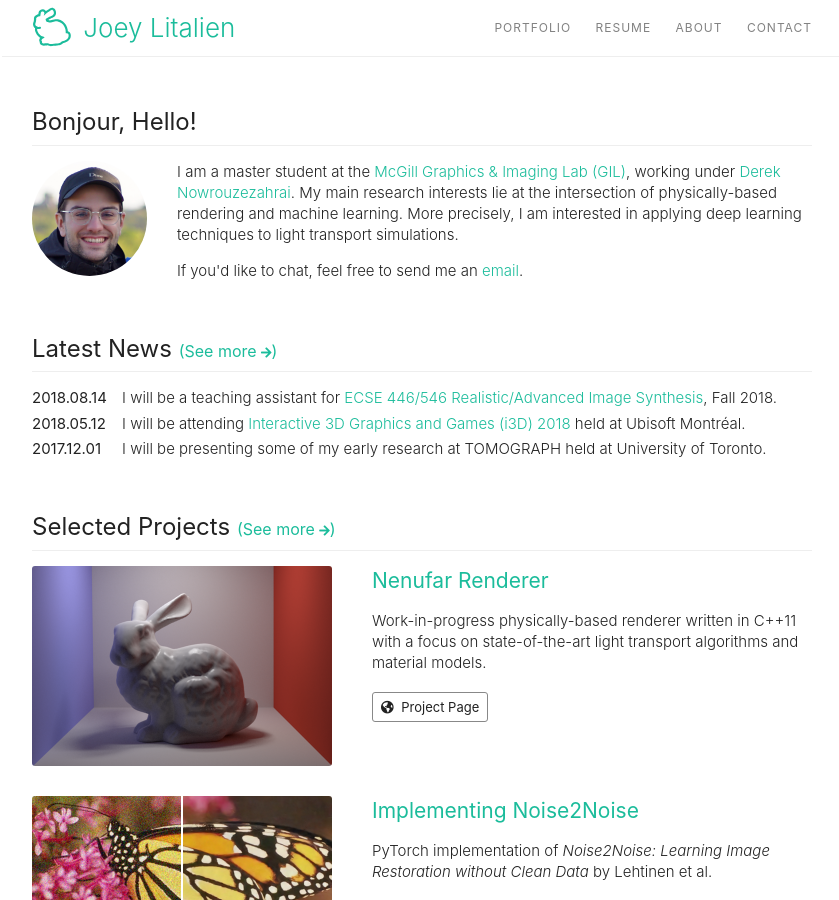
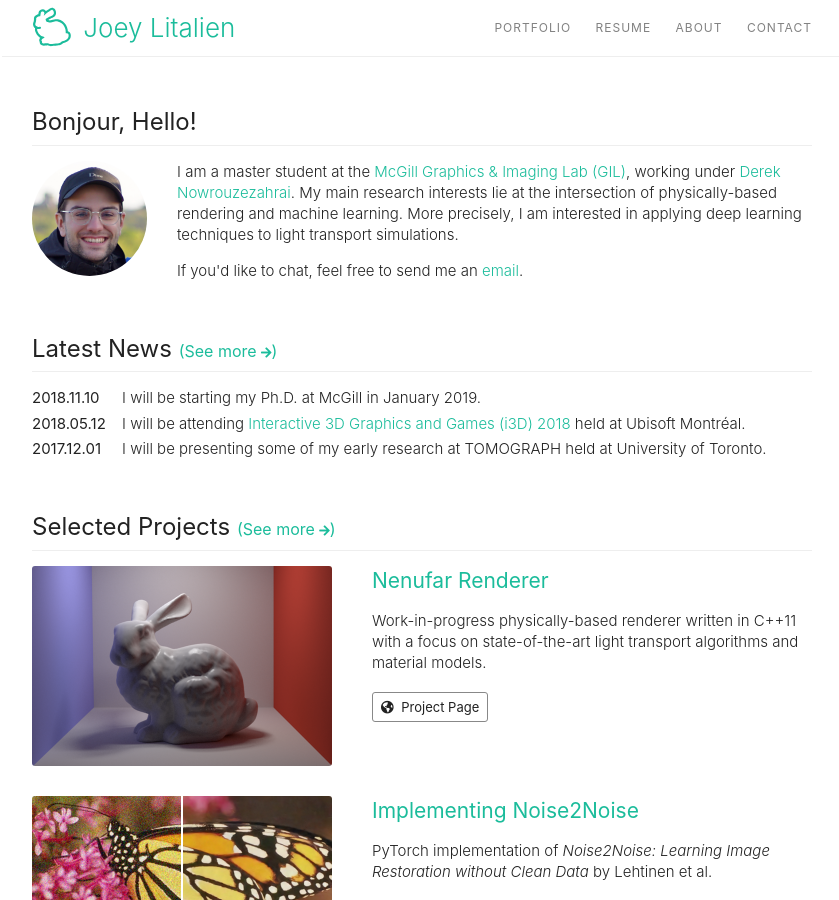
Before and after one commit to joeylitalien/joeylitalien.github.io, a Jekyll site: the page built from index.html, in a window 1280 px wide and 900 px high. Shown: the whole window, without its empty margins (218-1057 px from the left). Built offline with Jekyll 4.4.1, drawn with Linux system fonts in a browser that asks for light colours; nearby versions of some CDN libraries; library files that are not in the unit come from our copies.

Commit message:
Updated news

```diff
--- a/_data/news.yaml
+++ b/_data/news.yaml
@@ -1,5 +1,8 @@
-- date: 2018.08.14
-  news: I will be a teaching assistant for <a href="http://www.cim.mcgill.ca/~derek/ecse446.html">ECSE 446/546 Realistic/Advanced Image Synthesis</a>, Fall 2018.
+- data: 2018.11.18
+  news: I will be presenting (with D. Rioux & N. Vibert) some of our early work on MCMC for rendering at MOTOGRAPH held at Université de Montréal.
+
+- date: 2018.11.10
+  news: I will be starting my Ph.D. at McGill in January 2019.
 
 - date: 2018.05.12
   news: I will be attending <a href="http://i3dsymposium.github.io/2018/">
```
